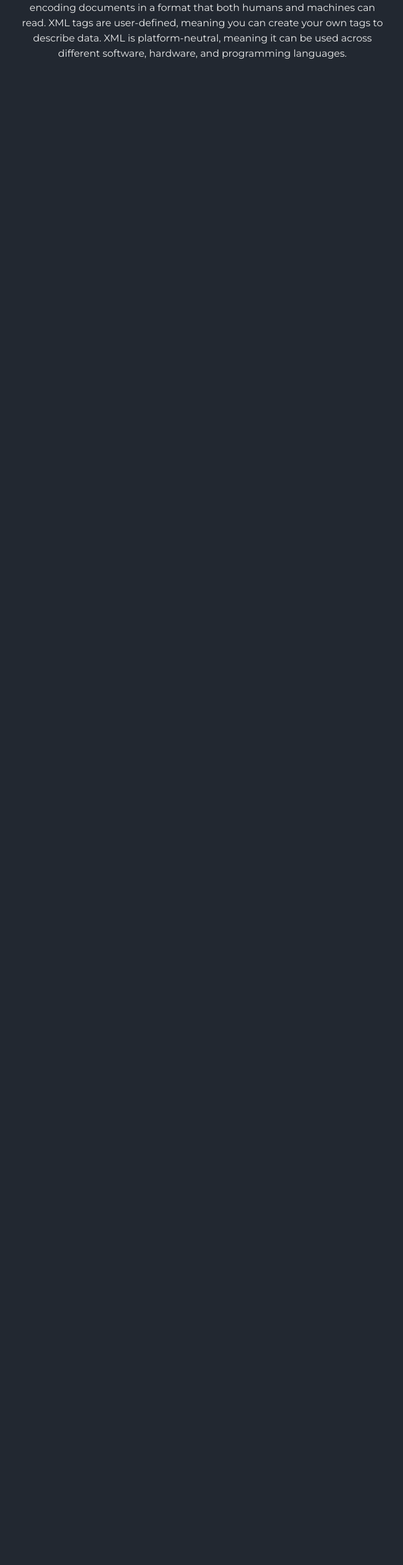
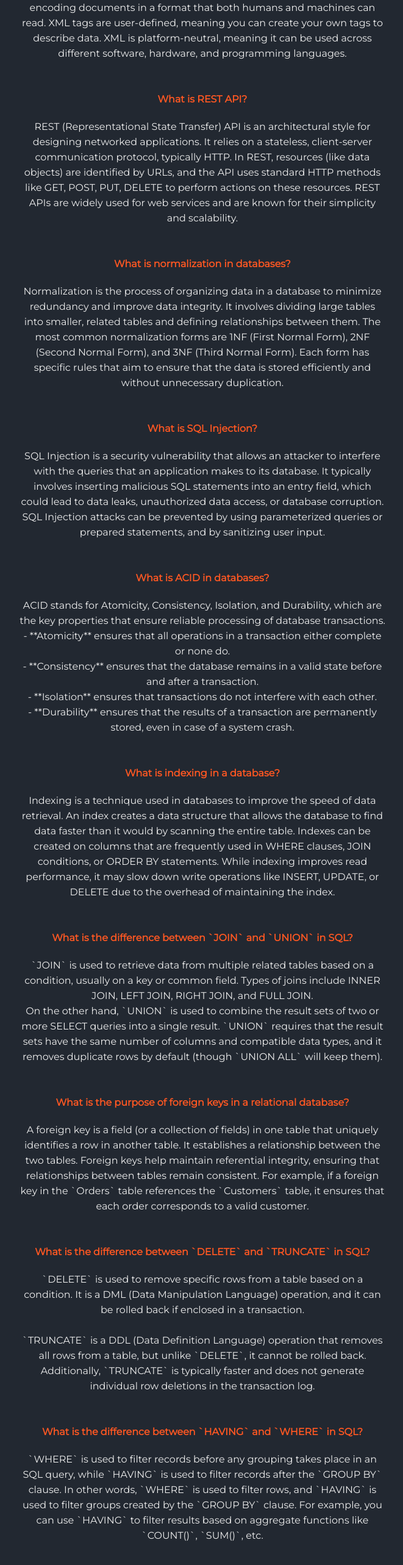
Before and after one commit to Lu-Smith/quiz_vue_typescript_tdd, a Vue app: page /Random_Questions in a window 1280 px wide. Shown: the part 2702-5268 px from the top of the page at 61% size, without its empty margins (308-969 px from the left). Before the commit the page ends 2872 px from the top, so only its background shows below. Built offline with nearby package versions, Linux system fonts and the light colour scheme.

Commit message:
Updated randomQuestions.js

```diff
--- a/src/assets/randomQuestions.js
+++ b/src/assets/randomQuestions.js
@@ -19,6 +19,51 @@ const randomQuestions = [
     "explanation": "XML (eXtensible Markup Language) is a markup language used for encoding documents in a format that both humans and machines can read. XML tags are user-defined, meaning you can create your own tags to describe data. XML is platform-neutral, meaning it can be used across different software, hardware, and programming languages.",
     "selected": null
   },
+  {
+    "question": "What is REST API?",
+    "explanation": "REST (Representational State Transfer) API is an architectural style for designing networked applications. It relies on a stateless, client-server communication protocol, typically HTTP. In REST, resources (like data objects) are identified by URLs, and the API uses standard HTTP methods like GET, POST, PUT, DELETE to perform actions on these resources. REST APIs are widely used for web services and are known for their simplicity and scalability.",
+    "selected": null
+  },
+  {
+    "question": "What is normalization in databases?",
+    "explanation": "Normalization is the process of organizing data in a database to minimize redundancy and improve data integrity. It involves dividing large tables into smaller, related tables and defining relationships between them. The most common normalization forms are 1NF (First Normal Form), 2NF (Second Normal Form), and 3NF (Third Normal Form). Each form has specific rules that aim to ensure that the data is stored efficiently and without unnecessary duplication.",
+    "selected": null
+  },
+  {
+    "question": "What is SQL Injection?",
+    "explanation": "SQL Injection is a security vulnerability that allows an attacker to interfere with the queries that an application makes to its database. It typically involves inserting malicious SQL statements into an entry field, which could lead to data leaks, unauthorized data access, or database corruption. SQL Injection attacks can be prevented by using parameterized queries or prepared statements, and by sanitizing user input.",
+    "selected": null
+  },
+  {
+    "question": "What is ACID in databases?",
+    "explanation": "ACID stands for Atomicity, Consistency, Isolation, and Durability, which are the key properties that ensure reliable processing of database transactions. \n- **Atomicity** ensures that all operations in a transaction either complete or none do. \n- **Consistency** ensures that the database remains in a valid state before and after a transaction. \n- **Isolation** ensures that transactions do not interfere with each other. \n- **Durability** ensures that the results of a transaction are permanently stored, even in case of a system crash.",
+    "selected": null
+  },
+  {
+    "question": "What is indexing in a database?",
+    "explanation": "Indexing is a technique used in databases to improve the speed of data retrieval. An index creates a data structure that allows the database to find data faster than it would by scanning the entire table. Indexes can be created on columns that are frequently used in WHERE clauses, JOIN conditions, or ORDER BY statements. While indexing improves read performance, it may slow down write operations like INSERT, UPDATE, or DELETE due to the overhead of maintaining the index.",
+    "selected": null
+  },
+  {
+    "question": "What is the difference between `JOIN` and `UNION` in SQL?",
+    "explanation": "`JOIN` is used to retrieve data from multiple related tables based on a condition, usually on a key or common field. Types of joins include INNER JOIN, LEFT JOIN, RIGHT JOIN, and FULL JOIN. \nOn the other hand, `UNION` is used to combine the result sets of two or more SELECT queries into a single result. `UNION` requires that the result sets have the same number of columns and compatible data types, and it removes duplicate rows by default (though `UNION ALL` will keep them).",
+    "selected": null
+  },
+  {
+    "question": "What is the purpose of foreign keys in a relational database?",
+    "explanation": "A foreign key is a field (or a collection of fields) in one table that uniquely identifies a row in another table. It establishes a relationship between the two tables. Foreign keys help maintain referential integrity, ensuring that relationships between tables remain consistent. For example, if a foreign key in the `Orders` table references the `Customers` table, it ensures that each order corresponds to a valid customer.",
+    "selected": null
+  },
+  {
+    "question": "What is the difference between `DELETE` and `TRUNCATE` in SQL?",
+    "explanation": "`DELETE` is used to remove specific rows from a table based on a condition. It is a DML (Data Manipulation Language) operation, and it can be rolled back if enclosed in a transaction. \n\n`TRUNCATE` is a DDL (Data Definition Language) operation that removes all rows from a table, but unlike `DELETE`, it cannot be rolled back. Additionally, `TRUNCATE` is typically faster and does not generate individual row deletions in the transaction log.",
+    "selected": null
+  },
+  {
+    "question": "What is the difference between `HAVING` and `WHERE` in SQL?",
+    "explanation": "`WHERE` is used to filter records before any grouping takes place in an SQL query, while `HAVING` is used to filter records after the `GROUP BY` clause. In other words, `WHERE` is used to filter rows, and `HAVING` is used to filter groups created by the `GROUP BY` clause. For example, you can use `HAVING` to filter results based on aggregate functions like `COUNT()`, `SUM()`, etc.",
+    "selected": null
+  },
 ];
 
 export default randomQuestions
```
